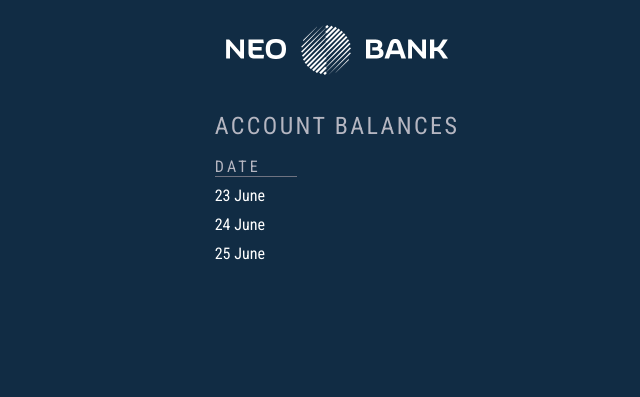
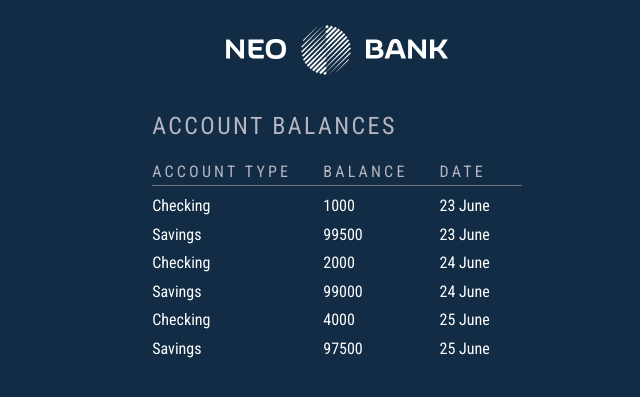
Before and after one commit to popadana10/PHP_, a PHP site: page /PHP_practice06/oop/section_a/c04/constructor-methods.php in a window 1280 px wide. Shown: the top 397 px of the page, without its empty margins (303-943 px from the left). Run offline with PHP 8.4, Linux system fonts and the light colour scheme.

Commit message:
bank account

```diff
--- a/phpDir/src/PHP_practice06/oop/section_a/c04/constructor-methods.php
+++ b/phpDir/src/PHP_practice06/oop/section_a/c04/constructor-methods.php
@@ -1,59 +1,104 @@
 <?php
-/* Write your PHP code here
+// Write your PHP code here
 
-Step 1: Use and declare php strict types
+// Step 1: Use and declare php strict types
 
-Step 2:  Create a class for account (with its properties e.g. number, type and balance)
+declare(strict_types=1);
+include 'includes/header.php';
+?>
 
-Step 3: Create a PHP constructor with argument types e.g. number, type and balance
-If a balance is not given when creating the object, a default value of 0.00 should be used.
+<?php
 
-Step 4: Create two methods for deposit and withdraw which will update the value
-stored in the balance property. They should be given arguments and return type declaration of float.
+// Step 2:  Create a class for account (with its properties e.g. number, type and balance)
 
-Step 5: Create two objects to represent a checking account and savings account.
+class Account {
+  public string $number;
+  public string $type;
+  public float $balance;
 
-Step 6:  An HTML skeleton is drawn. The first row should show headings using
-the type property of two objects. To access property use the:
+// Step 3: Create a PHP constructor with argument types e.g. number, type and balance
+// If a balance is not given when creating the object, a default value of 0.00 should be used.
+
+public function __construct(string $number, string $type, float $balance = 0.00) {
+  $this->number = $number;
+  $this->type = $type;
+  $this->balance = $balance;
+}
+
+// Step 4: Create two methods for deposit and withdraw which will update the value stored in the balance property. They should be given arguments and return type declaration of float.
+
+public function deposit(float $amount) : float {
+  $this->balance += $amount;
+  return $this->balance;
+}
+
+public function withdraw(float $amount) : float {
+  $this->balance -= $amount;
+  return $this->balance;
+}
+}
+
+// Step 5: Create two objects to represent a checking account and savings account.
+$checking = new Account('12345', 'Checking');
+$savings = new Account('63463', 'Savings', 100000.00);
+
+/* Step 6:  An HTML skeleton is drawn. The first row should show headings using the type property of two objects. To access property use the:
  - Name of the variable that holds the object
  - Object operator
- - Property name
+ - Property name */
 
-Step 7: In the next table row show the balance property of the objects.
+ echo "<h2>Account Balances</h2>";
+ echo "<table>";
+ echo  "<tr>";
+ echo "<th>Account Type</th>";
+ echo "<th>Balance</th>";
+ echo "<th>Date</th>";
+ echo "</tr>";
 
-Step 8: In the third row of the table, the balance of each account is updated by calling deposit() or
+ // Step 7: In the next table row show the balance property of the objects.
+echo "<tr>";
+echo "<td>" .$checking->type ."</td>";
+echo "<td>" .$checking->deposit(1000.00). "</td>";
+echo "<td>23 June</td>";
+echo "</tr>";
+echo "<tr>";
+echo "<td>" .$savings->type ."</td>";
+echo "<td>" .$savings->withdraw(500.00) ."</td>";
+echo "<td>23 June</td>";
+echo "</tr>";
+
+/* Step 8: In the third row of the table, the balance of each account is updated by calling deposit() or
 withdraw() methods. These methods return the new value of balance property and this should be shown in page.
 To call a method, you can use
 - Name of the variable that holds the object
 - Object operator
-- Method name with its argument in parantheses
+- Method name with its argument in parantheses */
 
-Step 9: In the final row of the table, previous step is repeated using different values.
+// Step 9: In the final row of the table, previous step is repeated using different values.
+echo "<tr>";
+echo "<td>" .$checking->type ."</td>";
+echo "<td>" .$checking->deposit(1000.00). "</td>";
+echo "<td>24 June</td>";
+echo "</tr>";
+echo "<tr>";
+echo "<td>" .$savings->type ."</td>";
+echo "<td>" .$savings->withdraw(500.00) ."</td>";
+echo "<td>24 June</td>";
+echo "</tr>";
+
+echo "<tr>";
+echo "<td>" .$checking->type ."</td>";
+echo "<td>" .$checking->deposit(2000.00). "</td>";
+echo "<td>25 June</td>";
+echo "</tr>";
+echo "<tr>";
+echo "<td>" .$savings->type ."</td>";
+echo "<td>" .$savings->withdraw(1500.00) ."</td>";
+echo "<td>25 June</td>";
+echo "</tr>";
 
 
-
-*/
-
+echo "</table>";
 ?>
 
-<?php include 'includes/header.php'; ?>
-<h2>Account Balances</h2>
-<table>
-  <tr>
-    <th>Date</th>
-
-  </tr>
-  <tr>
-    <td>23 June</td>
-
-  </tr>
-  <tr>
-    <td>24 June</td>
-
-  </tr>
-  <tr>
-    <td>25 June</td>
-
-  </tr>
-</table>
 <?php include 'includes/footer.php'; ?>
```
